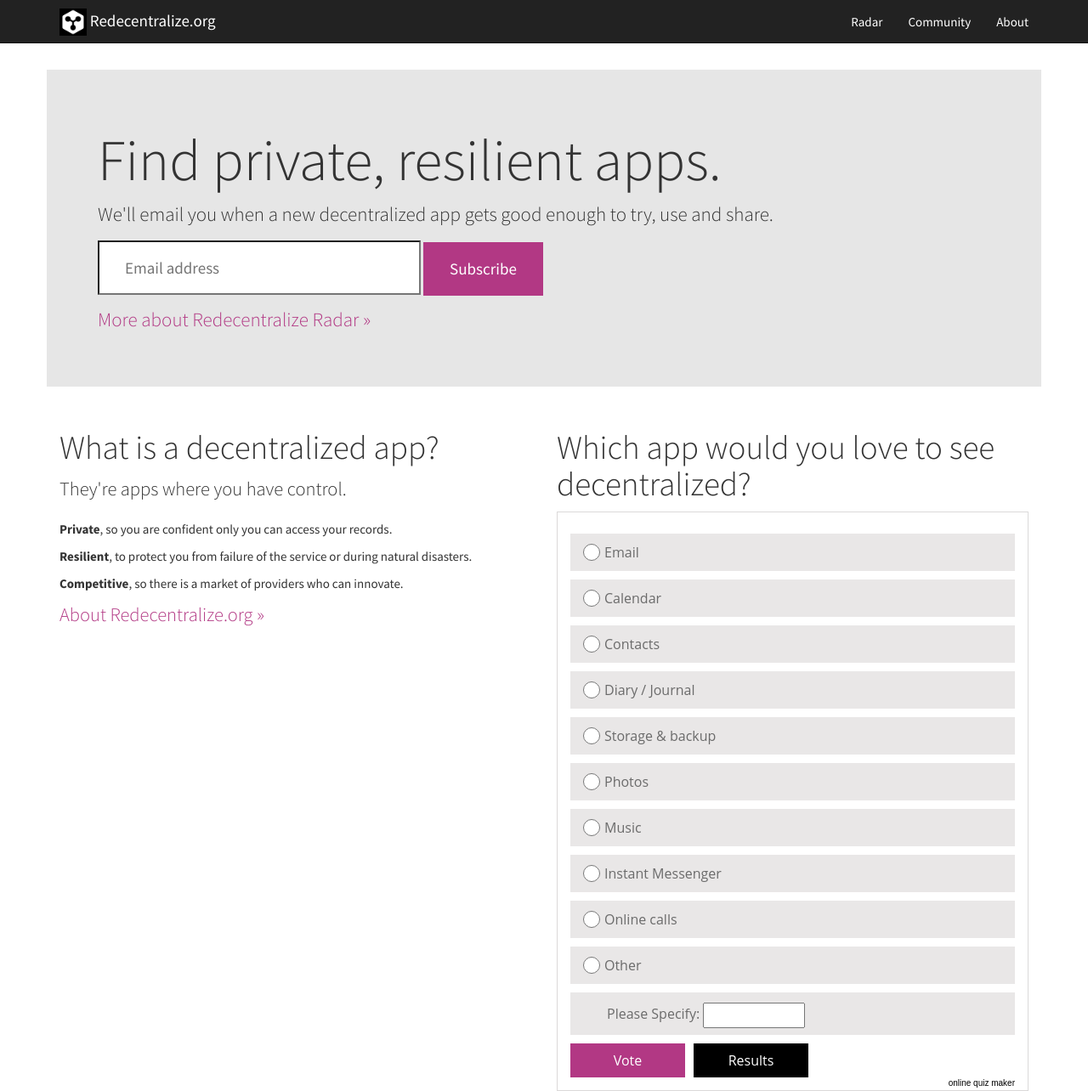
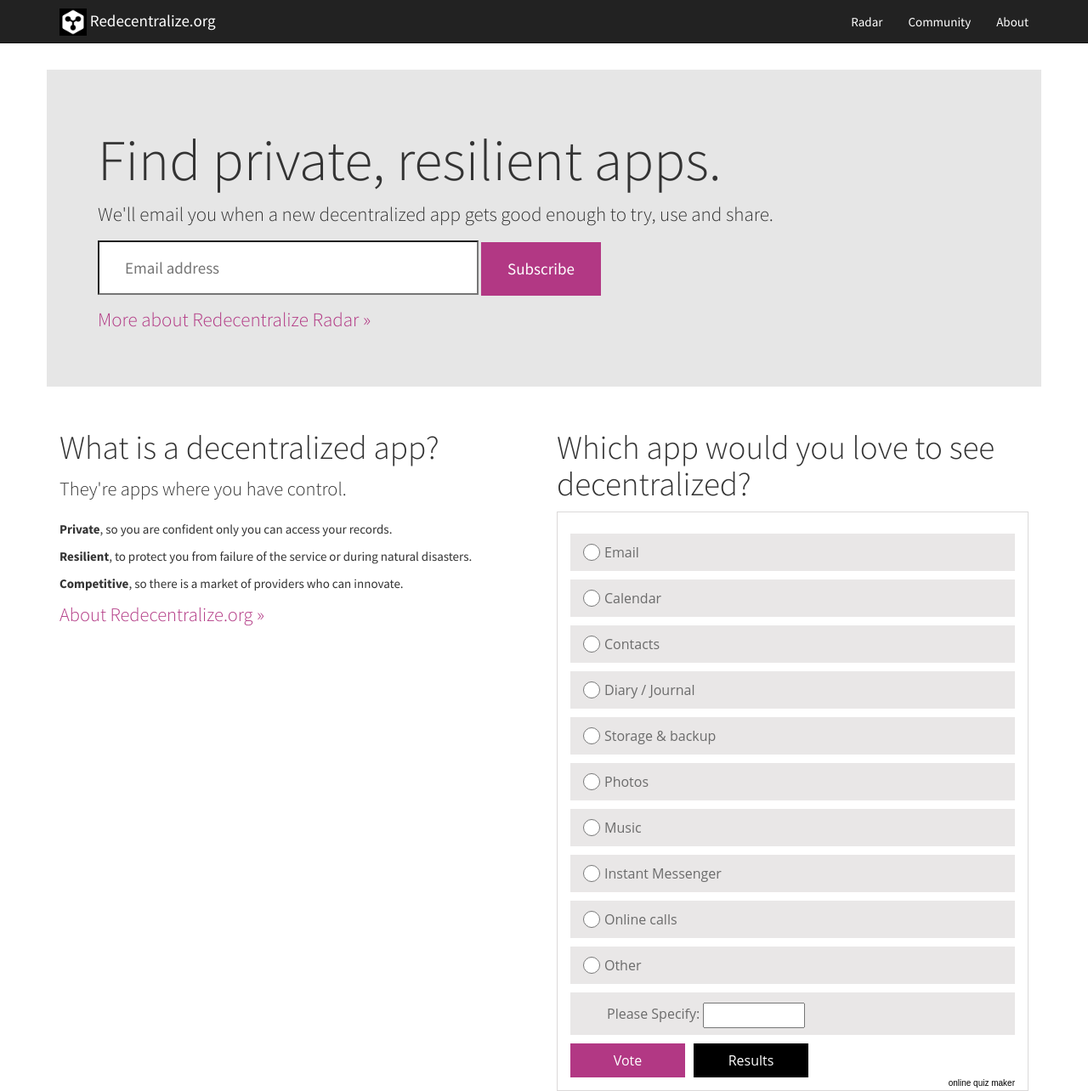
Before and after one commit to redecentralize/redecentralize-website, a Jekyll site: the page built from index.html, in a window 1280 px wide and 1284 px high. Shown: the whole window at 85% size. Built offline with Jekyll 4.4.1, drawn with Linux system fonts in a browser that asks for light colours; nearby versions of some CDN libraries; comment, search, counter and statistics services are not loaded.

Commit message:
Prevent wrapping on mobile on home page

```diff
--- a/assets/css/site.scss
+++ b/assets/css/site.scss
@@ -29,14 +29,20 @@
 }
 #mc_embed_signup .email {
   display: inline-block;
-  width: 20em;
+  width: 98%;
+  max-width: 448px;
 }
 #mc_embed_signup .clear {
   display: inline-block;
 }
 #mc_embed_signup .btn {
   display: inline-block;
-  margin-top: -5px;
+    margin-top: 2px;
+}
+@media (min-width: 631px) {
+  #mc_embed_signup .btn {
+    margin-top: -5px;
+  }
 }
 #radar_entry_sidebar #mc_embed_signup .btn {
   margin-top: 10px;
```
